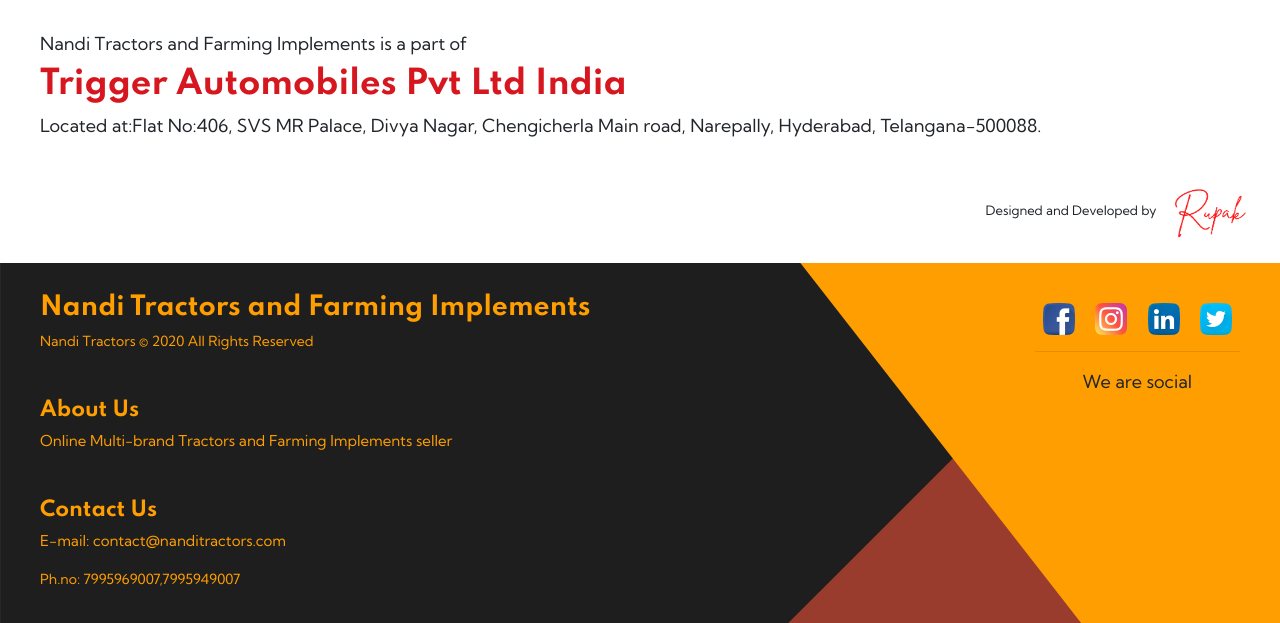
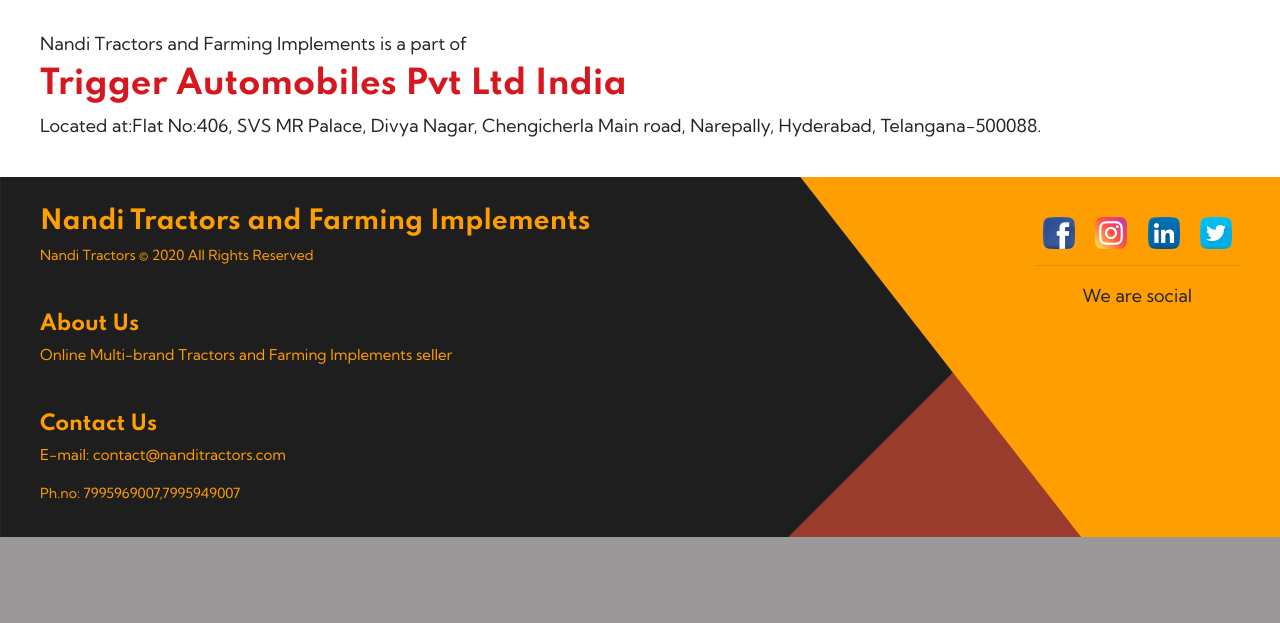
Before and after one commit to rupakreddy11/Nandi, a Django app: page /about/ in a window 1280 px wide. Shown: the part 1929-2552 px from the top of the page. After the commit the page ends 2466 px from the top, so only its background shows below. Run offline with Django 3.2, Linux system fonts and the light colour scheme; some libraries are stand-ins or nearby versions.

Commit message:
Removed Stamp

```diff
--- a/main_app/templates/Nandi/about.html
+++ b/main_app/templates/Nandi/about.html
@@ -55,8 +55,7 @@
     <p>Located at:Flat No:406, SVS MR Palace, Divya Nagar, Chengicherla Main road, Narepally, Hyderabad, Telangana-500088.</p>
   </div>
 
-   <div class="made">
-   <p class="">Designed and Developed by <img src="{% static 'Images/stamp.png' %}" class="stamp"></p>
+
 
    </div>
 {% endblock %}
```
